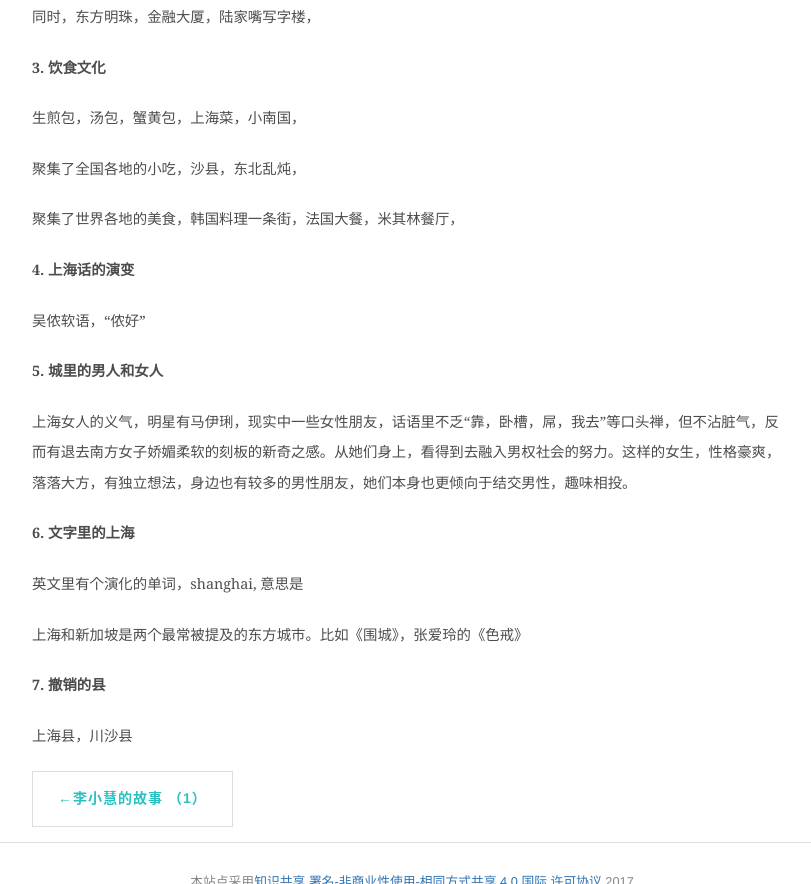
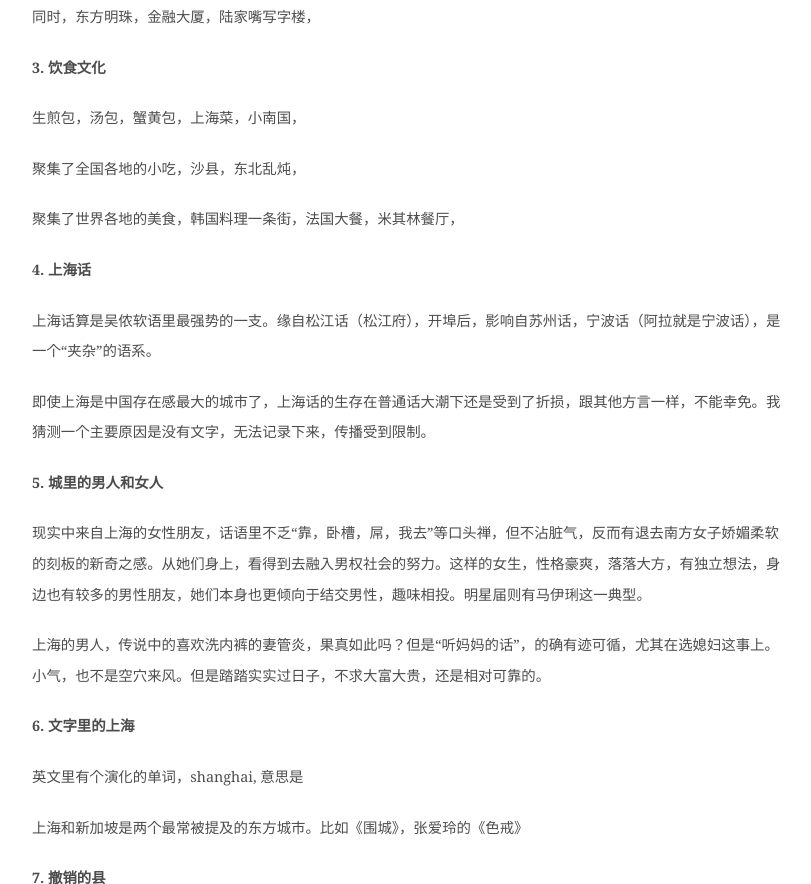
Before and after one commit to shirleysteve/1, a Jekyll site: the page built from _posts/2018-4-21-上海这座城.md, in a window 1280 px wide and 900 px high, scrolled down 612 px, cut to the strip 0-884 px from the top of the window. Shown: the whole strip, without its empty margins (228-1039 px from the left). Built offline with Jekyll 4.4.1, drawn with Linux system fonts in a browser that asks for light colours; nearby versions of some CDN libraries.

Commit message:
Update 2018-4-21-上海这座城.md

```diff
--- a/_posts/2018-4-21-上海这座城.md
+++ b/_posts/2018-4-21-上海这座城.md
@@ -29,15 +29,17 @@ title: 【自说自话】上海这座城
 聚集了世界各地的美食，韩国料理一条街，法国大餐，米其林餐厅，
 
 
-**4. 上海话的演变**
+**4. 上海话**
 
-吴侬软语，“侬好”
+上海话算是吴侬软语里最强势的一支。缘自松江话（松江府），开埠后，影响自苏州话，宁波话（阿拉就是宁波话），是一个“夹杂”的语系。
 
+即使上海是中国存在感最大的城市了，上海话的生存在普通话大潮下还是受到了折损，跟其他方言一样，不能幸免。我猜测一个主要原因是没有文字，无法记录下来，传播受到限制。
 
 **5. 城里的男人和女人**
 
-上海女人的义气，明星有马伊琍，现实中一些女性朋友，话语里不乏“靠，卧槽，屌，我去”等口头禅，但不沾脏气，反而有退去南方女子娇媚柔软的刻板的新奇之感。从她们身上，看得到去融入男权社会的努力。这样的女生，性格豪爽，落落大方，有独立想法，身边也有较多的男性朋友，她们本身也更倾向于结交男性，趣味相投。
+现实中来自上海的女性朋友，话语里不乏“靠，卧槽，屌，我去”等口头禅，但不沾脏气，反而有退去南方女子娇媚柔软的刻板的新奇之感。从她们身上，看得到去融入男权社会的努力。这样的女生，性格豪爽，落落大方，有独立想法，身边也有较多的男性朋友，她们本身也更倾向于结交男性，趣味相投。明星届则有马伊琍这一典型。
 
+上海的男人，传说中的喜欢洗内裤的妻管炎，果真如此吗？但是“听妈妈的话”，的确有迹可循，尤其在选媳妇这事上。小气，也不是空穴来风。但是踏踏实实过日子，不求大富大贵，还是相对可靠的。
 
 **6. 文字里的上海**
 
```
